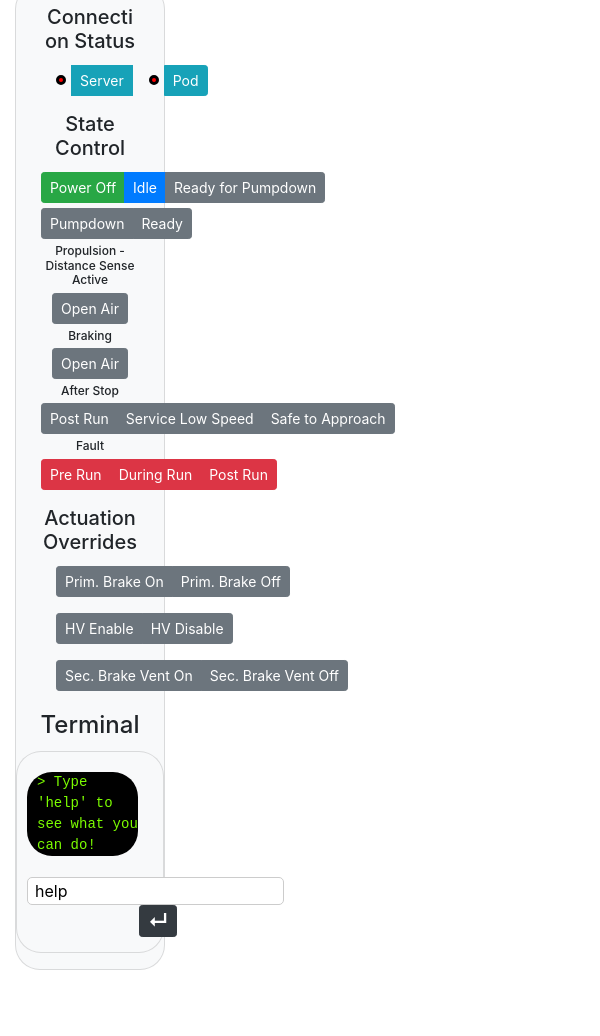
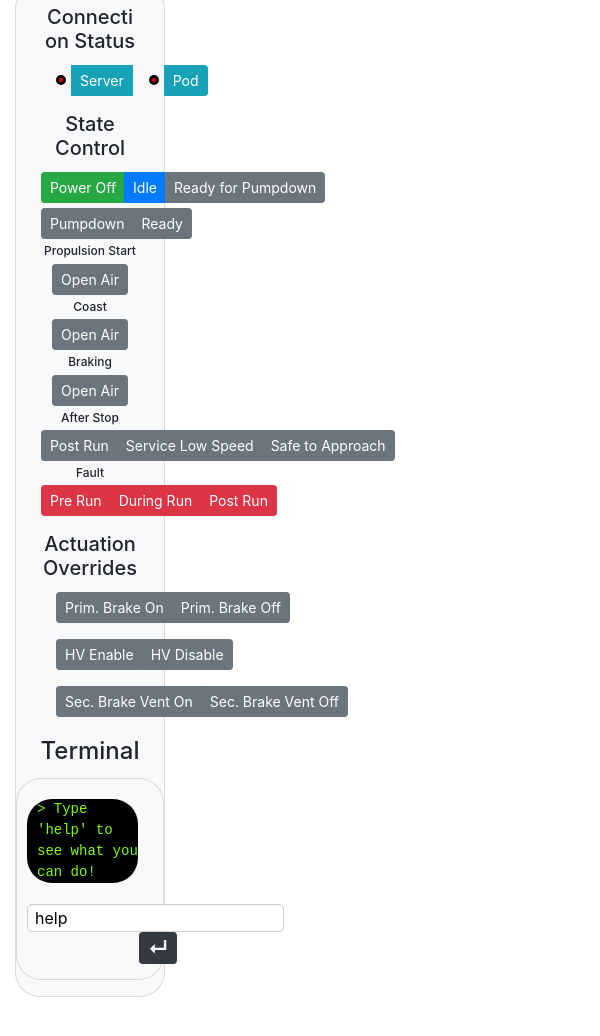
Before and after one commit to badgerloop-software/pod3, an Electron app: page dashboard/index.html in a window 600 px wide. Shown: the part 1160-2196 px from the top of the page. Drawn offline with nearby package versions, Linux system fonts and the light colour scheme; no server answers.

Commit message:
Add propulsion start back in and relabel distance sense to coast.

```diff
--- a/dashboard/index.html
+++ b/dashboard/index.html
@@ -361,18 +361,19 @@
                                     </div>
                                 </div>
 
-                                <!--<div class="flex-row">-->
-                                <!--<h6 class="small-bottom-margin smaller-font">Propulsion Start</h6>-->
-                                <!--</div>-->
-                                <!--&lt;!&ndash;<div class="flex-row">&ndash;&gt;-->
-                                <!--&lt;!&ndash;<div class="btn-group btn-group-sm small-bottom-margin" role="group">&ndash;&gt;-->
+                                <div class="flex-row">
+                                    <h6 class="small-bottom-margin smaller-font">Propulsion Start</h6>
+                                </div>
+                                <div class="flex-row">
+                                    <div class="btn-group btn-group-sm small-bottom-margin" role="group">
                                 <!--&lt;!&ndash;&lt;!&ndash;<button id="state_prop_start_hyperloop" type="button" class="btn btn-secondary btn-sm">Hyperloop</button>&ndash;&gt;&ndash;&gt;-->
-                                <!--&lt;!&ndash;&lt;!&ndash;<button id="state_prop_start_openair" type="button" class="btn btn-secondary btn-sm">Open Air</button>&ndash;&gt;&ndash;&gt;-->
+                                        <button id="state_prop_start_openair" type="button" class="btn btn-secondary btn-sm">Open Air</button>
                                 <!--&lt;!&ndash;&lt;!&ndash;<button id="state_prop_start_extsub" type="button" class="btn btn-secondary btn-sm">External Subtrack</button>&ndash;&gt;&ndash;&gt;-->
-                                <!--&lt;!&ndash;</div>&ndash;&gt;-->
-                                <!--</div>-->
+                                    </div>
+                                </div>
                                 <div class="flex-row">
-                                    <h6 class="small-bottom-margin smaller-font">Propulsion - Distance Sense Active</h6>
+                                    <h6 class="small-bottom-margin smaller-font">Coast</h6>
+                                    <!--<h6 class="small-bottom-margin smaller-font">Propulsion - Distance Sense Active</h6>-->
                                 </div>
                                 <div class="flex-row">
                                     <div class="btn-group btn-group-sm small-bottom-margin" role="group">
```
